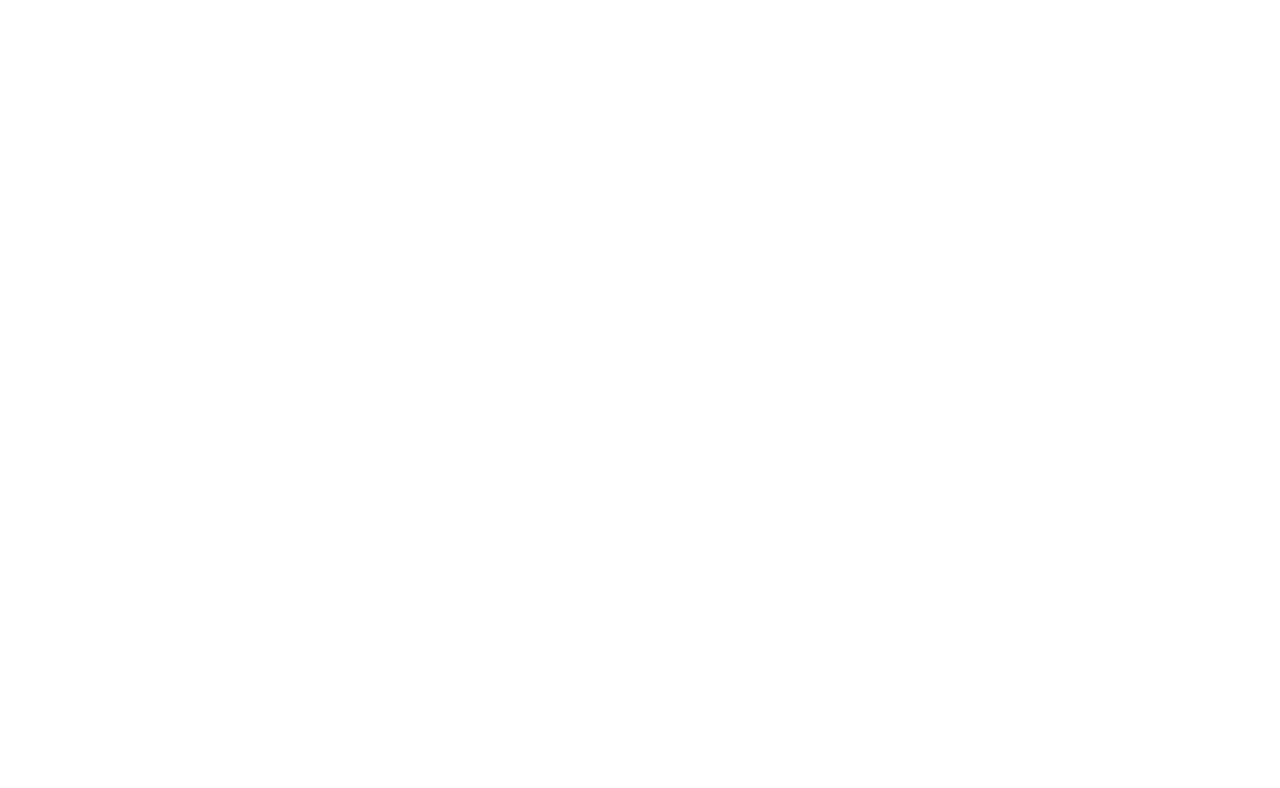
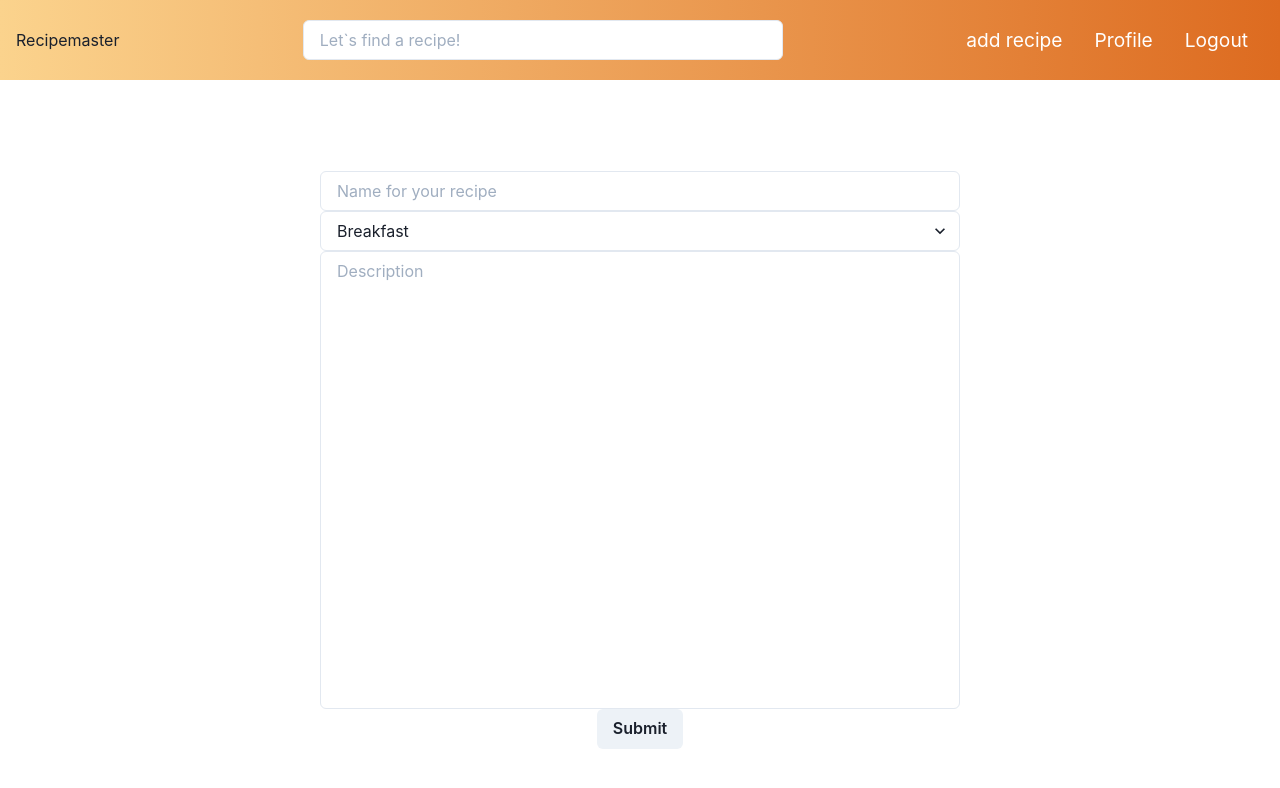
Before and after one commit to maciejwojtkowiak/recipemaster, a React (Create React App) app: page /addRecipe in a window 1280 px wide. Before the commit this address had no page. Shown: the top 788 px of the page. Built offline with nearby package versions, Linux system fonts and the light colour scheme.

Commit message:
created dummy add-form

```diff
--- a/src/App.tsx
+++ b/src/App.tsx
@@ -2,13 +2,14 @@
 import { Routes, Route } from 'react-router-dom';
 import Home from './pages/Home';
 import Profile from './pages/Profile';
+import AddRecipe from './pages/AddRecipe';
 import './App.css';
 
 function App() {
   return (
     <Routes>
       <Route path='/' element={<Home />} />
-      <Route path='/profile' element={<Profile />} />
+      <Route path='/addRecipe' element={<AddRecipe />} />
     </Routes>
 
   );
--- a/src/components/Navbar.js
+++ b/src/components/Navbar.js
@@ -2,20 +2,21 @@
 import { Box, UnorderedList, ListItem, Flex, Spacer, Input } from "@chakra-ui/react"
 const Navbar = () => {
     return (
-        <Box w="100%" h="10vh" bgGradient='linear(to-r, orange.200, orange.500)'>
-            <UnorderedList height="100%" w="100%" styleType="none">
-                <Flex height="100%" w="100%" justifyContent="center" alignItems="center" >
+        <Box h="10vh" bgGradient='linear(to-r, orange.200, orange.500)'>
+            <UnorderedList height="100%"  styleType="none">
+                <Flex height="100%" justifyContent="center" alignItems="center" >
                     <ListItem >Recipemaster</ListItem>
                     <Spacer />
                     <ListItem>
-                        <Input w="30rem" placeholder="Let`s find a recipe!" backgroundColor="white" focusBorderColor="orange.500" type="text" />
+                        <Input width="30rem"  placeholder="Let`s find a recipe!" backgroundColor="white" focusBorderColor="orange.500" type="text" />
                     </ListItem>
                     <Spacer />
-                    <Flex>
-                        <ListItem><Link to='/profile'>add recipe</Link></ListItem>
+                    <Flex alignItems="center" height="100%" gap="2rem" color="white" fontSize="1.2rem" marginRight="2rem">
+                        <ListItem><Link to='/addRecipe'>add recipe</Link></ListItem>
                         <ListItem>Profile</ListItem>
                         <ListItem>Logout</ListItem>
                     </Flex>
+
                 </Flex>
             </UnorderedList>
         </Box>
--- /dev/null
+++ b/src/components/RecipeForm/RecipeForm.js
@@ -0,0 +1,25 @@
+import {FormControl, Input, Center, Flex, Textarea, Button } from "@chakra-ui/react"
+import React from "react"
+import Navbar from "../Navbar"
+import SelectType from "./SelectType"
+
+const RecipeForm = () => {
+    return (
+        <React.Fragment>
+            <Navbar />
+            <Center width="100%" height="95vh">
+                <Flex justifyContent="center" alignItems="center" width="50vw">
+                    <FormControl textAlign="center">
+                        <Input placeholder="Name for your recipe" />
+                        <SelectType />
+                        <Textarea placeholder="Description" cols="20" rows="20" resize="none" />
+                        <Button type="submit">Submit</Button>
+                    </FormControl>
+                </Flex>
+            </Center>
+        </React.Fragment>
+
+    )
+}
+
+export default RecipeForm
--- /dev/null
+++ b/src/components/RecipeForm/SelectType.js
@@ -0,0 +1,14 @@
+import { Select } from "@chakra-ui/react"
+
+const SelectType = () => {
+    return (
+    <Select>
+        <option>Breakfast</option>
+        <option>Lunch</option>
+        <option>Dinner</option>
+        <option>Supper</option>
+    </Select>
+    )
+}
+
+export default SelectType
--- a/src/index.css
+++ b/src/index.css
@@ -1,4 +1,6 @@
 body {
+  width: 100%;
+  height: 100%;
   margin: 0;
   font-family: -apple-system, BlinkMacSystemFont, 'Segoe UI', 'Roboto', 'Oxygen',
     'Ubuntu', 'Cantarell', 'Fira Sans', 'Droid Sans', 'Helvetica Neue',
--- a/src/index.tsx
+++ b/src/index.tsx
@@ -2,7 +2,6 @@
 import ReactDOM from 'react-dom';
 import './index.css';
 import App from './App';
-import reportWebVitals from './reportWebVitals';
 import {Provider} from 'react-redux'
 import store from './store/store'
 import {BrowserRouter} from "react-router-dom"
@@ -19,8 +18,3 @@
   </BrowserRouter>,
   document.getElementById('root')
 );
-
-// If you want to start measuring performance in your app, pass a function
-// to log results (for example: reportWebVitals(console.log))
-// or send to an analytics endpoint. Learn more: https://bit.ly/CRA-vitals
-reportWebVitals();
--- a/src/pages/AddRecipe.js
+++ b/src/pages/AddRecipe.js
@@ -0,0 +1,13 @@
+import React from "react"
+import RecipeForm from "../components/RecipeForm/RecipeForm"
+
+const AddRecipe = () => {
+    return (
+        <React.Fragment>
+            <RecipeForm />
+        </React.Fragment>
+
+    )
+}
+
+export default AddRecipe
--- a/src/react-app-env.d.ts
+++ /dev/null
@@ -1 +0,0 @@
-/// <reference types="react-scripts" />
--- a/src/reportWebVitals.ts
+++ /dev/null
@@ -1,15 +0,0 @@
-import { ReportHandler } from 'web-vitals';
-
-const reportWebVitals = (onPerfEntry?: ReportHandler) => {
-  if (onPerfEntry && onPerfEntry instanceof Function) {
-    import('web-vitals').then(({ getCLS, getFID, getFCP, getLCP, getTTFB }) => {
-      getCLS(onPerfEntry);
-      getFID(onPerfEntry);
-      getFCP(onPerfEntry);
-      getLCP(onPerfEntry);
-      getTTFB(onPerfEntry);
-    });
-  }
-};
-
-export default reportWebVitals;
```
Also changed, not shown: .travis.yml (deleted).
